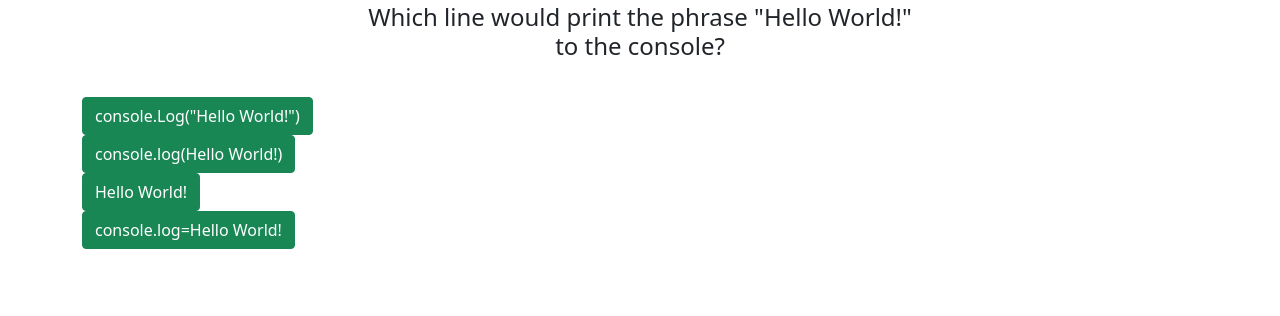
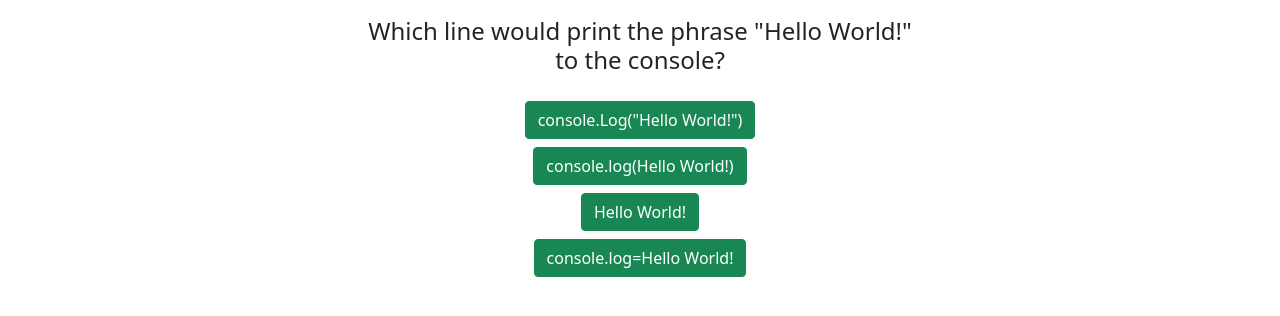
Before and after one commit to djlongarms/Code-Quiz, a plain HTML site: page index.html in a window 1280 px wide. Both pictures are taken after a click on the button "Start Quiz!". Shown: the part 94-410 px from the top of the page. Drawn offline with nearby package versions, Linux system fonts and the light colour scheme.

Commit message:
changed formatting for quiz elements

```diff
--- a/app.js
+++ b/app.js
@@ -37,7 +37,6 @@ document.getElementById('start').addEventListener('click', () => {
   // Hides introductory text and reveals elements for quiz usage
   document.getElementById('introduction').classList.add('hide')
   document.getElementById('quiz').classList.remove('hide')
-  document.getElementById('answers').classList.remove('hide')
 
   // Sets counter to starting time and sets "Timer" text to include counter
   counter = 75
@@ -105,7 +104,6 @@ document.addEventListener('click', event => {
     else {
       // Hides the quiz display
       document.getElementById('quiz').classList.add('hide')
-      document.getElementById('answers').classList.add('hide')
       document.getElementById('introduction').classList.remove('hide')
       quizFinished = true
     }
--- a/index.html
+++ b/index.html
@@ -40,23 +40,25 @@
     <!-- This section is used for the quiz itself, updates itself for each question -->
     <section id="quiz" class="row justify-content-center hide">
       <article class="col-sm-6 centered">
+        <section id="quizQuestions" class="row">
           <h1 id="questionNumber"></h1>
           <h4 id="question"></h4>
-      </article>
         </section>
-    <section id="answers" class="row hide">
-      <div>
+        <section class="row">
+          <div class="buttonMargin">
             <button id="answer1" class="btn btn-success answer" type="button"></button>
           </div>
-      <div>
+          <div class="buttonMargin">
             <button id="answer2" class="btn btn-success answer" type="button"></button>
           </div>
-      <div>
+          <div class="buttonMargin">
             <button id="answer3" class="btn btn-success answer" type="button"></button>
           </div>
-      <div>
+          <div class="buttonMargin">
             <button id="answer4" class="btn btn-success answer" type="button"></button>
           </div>
+        </section>
+      </article>
     </section>
 
     <!-- This section is a game over screen for if the timer runs out -->
--- a/style.css
+++ b/style.css
@@ -10,6 +10,11 @@
   display: none;
 }
 
-#quiz {
+#quizQuestions {
   height: 150px;
 }
+
+.buttonMargin {
+  margin-top: 4px;
+  margin-bottom: 4px;
+}
```
Lines whose indentation alone changed are shown as unchanged.
